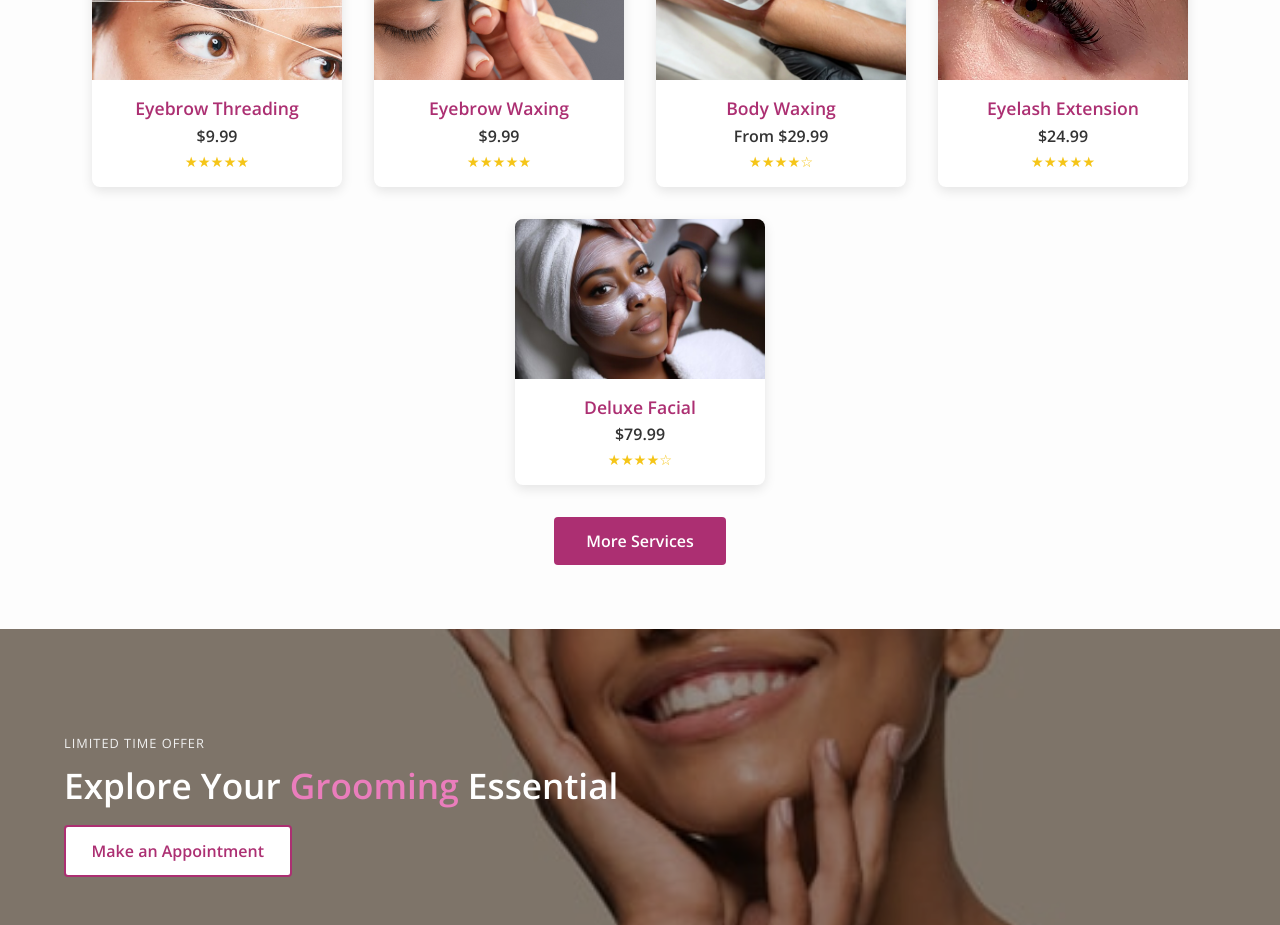
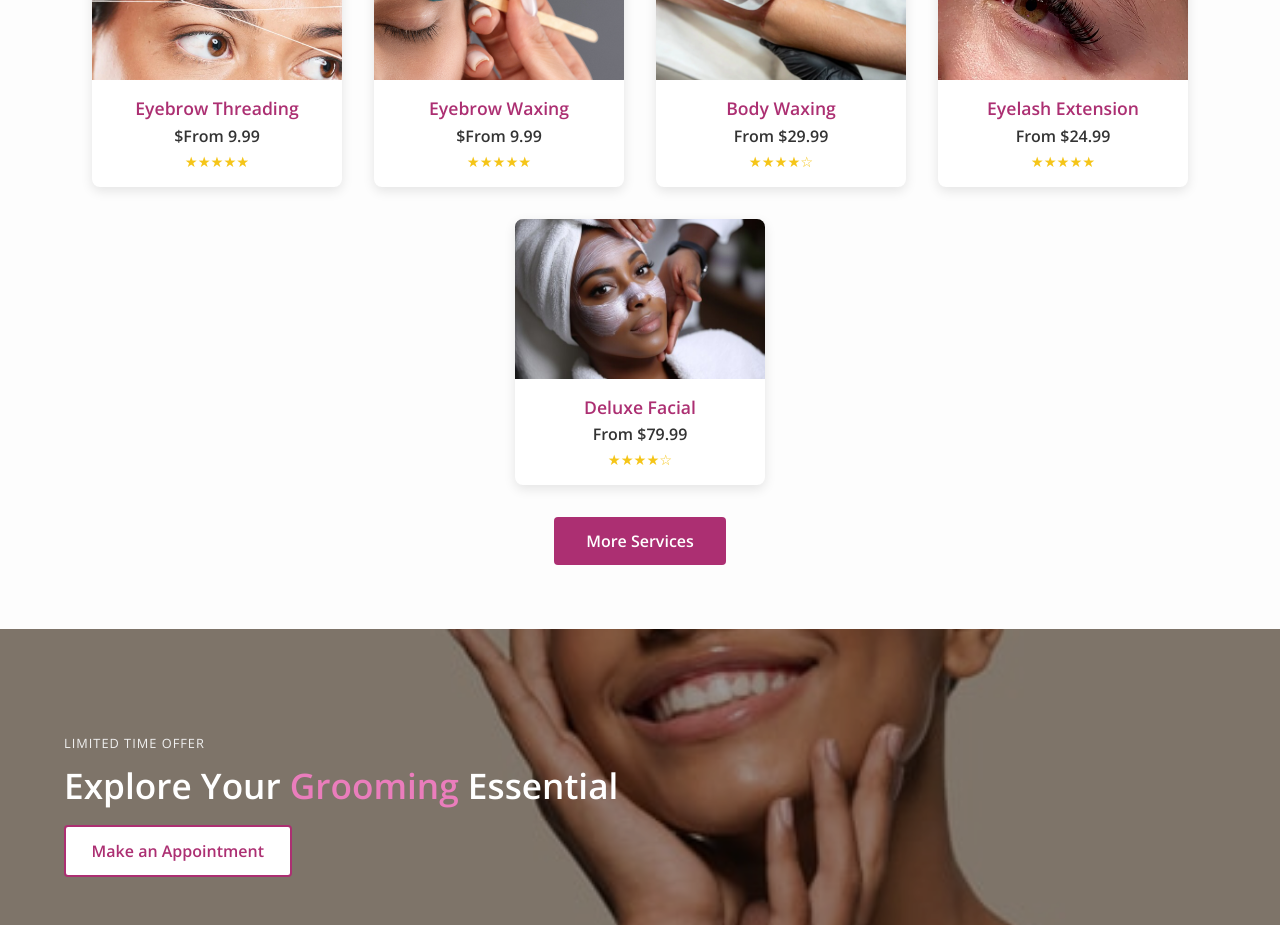
Before and after one commit to mmlashesandbrows/M-M-lashes-and-Brows, a plain HTML site: page index.html in a window 1280 px wide. Shown: the part 1180-2105 px from the top of the page. Drawn offline with nearby package versions, Linux system fonts and the light colour scheme.

Commit message:
Update index.html

```diff
--- a/index.html
+++ b/index.html
@@ -64,7 +64,7 @@
                 <img src="threading.webp" alt="Eyebrow Threading" />
                 <div class="service-info">
                     <h4>Eyebrow Threading</h4>
-                    <span class="price">$9.99</span>
+                    <span class="price">$From 9.99</span>
                     <div class="rating">★★★★★</div>
                 </div>
                 <div class="service-overlay">
@@ -77,7 +77,7 @@
                 <img src="eyebrow_waxing1.png" alt="Eyebrow Waxing" />
                 <div class="service-info">
                     <h4>Eyebrow Waxing</h4>
-                    <span class="price">$9.99</span>
+                    <span class="price">$From 9.99</span>
                     <div class="rating">★★★★★</div>
                 </div>
                 <div class="service-overlay">
@@ -103,7 +103,7 @@
                 <img src="eyelashextension.webp" alt="Eyelash Extension" />
                 <div class="service-info">
                     <h4>Eyelash Extension</h4>
-                    <span class="price">$24.99</span>
+                    <span class="price">From $24.99</span>
                     <div class="rating">★★★★★</div>
                 </div>
                 <div class="service-overlay">
@@ -116,7 +116,7 @@
                 <img src="facialblack.jpg" alt="Deluxe Facial" />
                 <div class="service-info">
                     <h4>Deluxe Facial</h4>
-                    <span class="price">$79.99</span>
+                    <span class="price">From $79.99</span>
                     <div class="rating">★★★★☆</div>
                 </div>
                 <div class="service-overlay">
```
